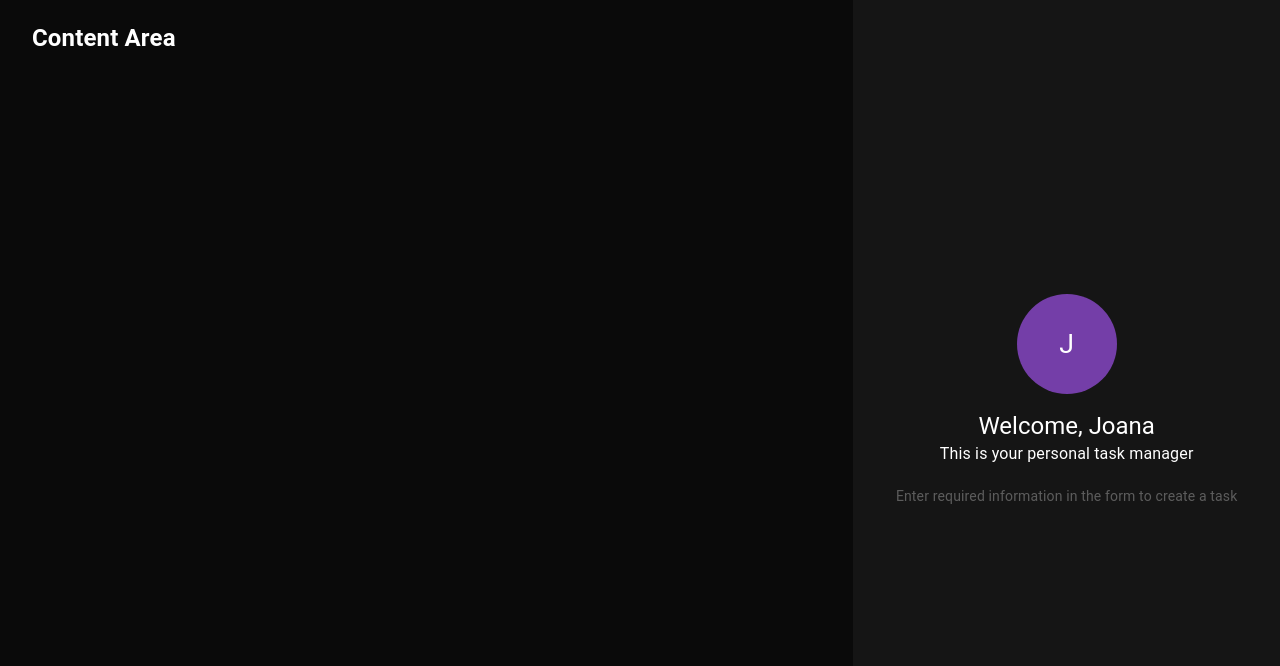
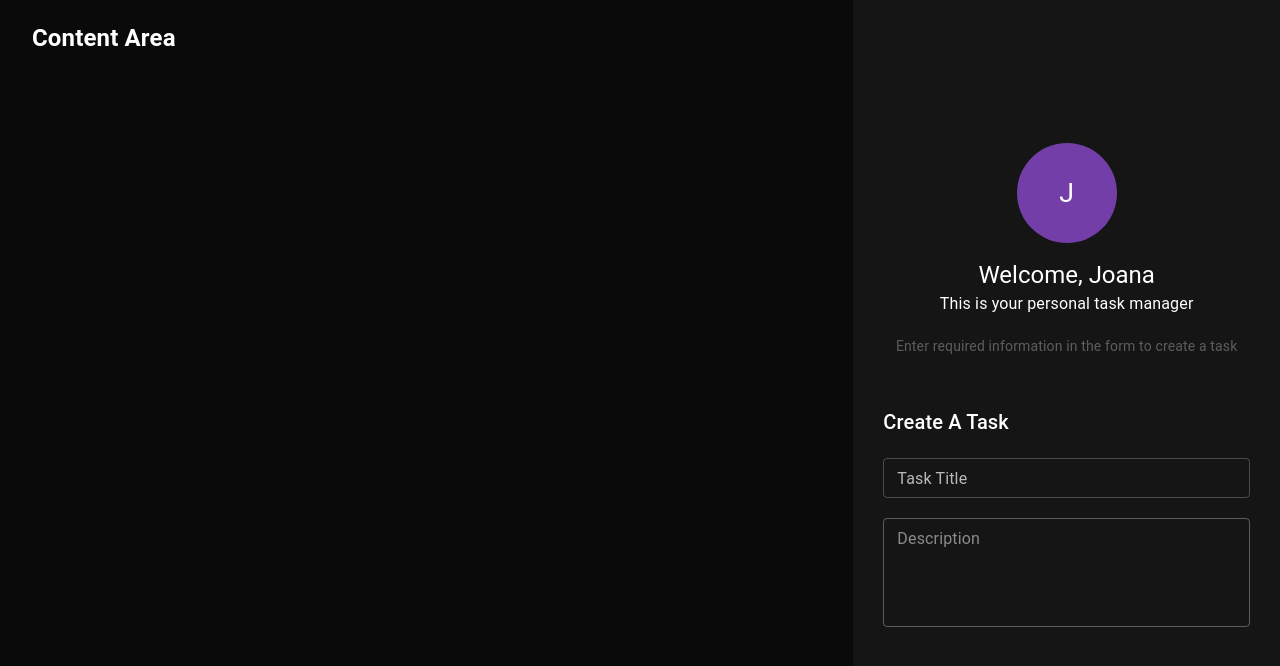
Before and after one commit to JoanaMas/fullstack-typescript-task-manager, a React (Create React App) app in the folder client/react-task-manager/: page / in a window 1280 px wide. Shown: the top 666 px of the page. Built offline with nearby package versions, Linux system fonts and the light colour scheme.

Commit message:
4: Dynamic TextField and DescriptionField components created

```diff
--- a/client/react-task-manager/src/components/profile/Profile.tsx
+++ b/client/react-task-manager/src/components/profile/Profile.tsx
@@ -1,13 +1,21 @@
 import React, { FC, ReactElement } from 'react';
-import PropTypes from 'prop-types';
+// import PropTypes from 'prop-types';
 // MUI components
 import { Avatar, Box, Typography } from '@mui/material';
 // Styles
 import * as Styled from './style';
 
-const Profile: FC = (props: any): ReactElement => {
 
-  const { name = "Joana" } = props;
+
+interface ProfileProps {
+  name: string,
+}
+
+
+
+const Profile: FC<ProfileProps> = (props): ReactElement => {
+
+  const { name } = props;
 
   return (
     <Box sx={Styled.profileContainer}>
@@ -22,8 +30,7 @@ const Profile: FC = (props: any): ReactElement => {
 export default Profile;
 
 
-// USING PROP TYPES
-
-Profile.propTypes = {
-  name: PropTypes.string,
-};
+// USING PROP TYPES - prop types will throw error message in JS if types are not correct
+// Profile.propTypes = {
+//   name: PropTypes.string.isRequired,
+// };
--- a/client/react-task-manager/src/components/sidebar/Sidebar.tsx
+++ b/client/react-task-manager/src/components/sidebar/Sidebar.tsx
@@ -3,6 +3,7 @@ import React, { FC, ReactElement } from 'react';
 import { Grid } from '@mui/material';
 // Components
 import Profile from '../profile/Profile';
+import TaskForm from '../taskForm/TaskForm';
 // Styles
 import * as Styled from './style';
 
@@ -11,7 +12,10 @@ const Sidebar: FC = (): ReactElement => {
     <Grid item md={4} sx={Styled.sidebarFormStyle}>
 
       {/* USER PROFILE */}
-      <Profile />
+      <Profile name="Joana" />
+
+      {/* CREATE TASK FORM */}
+      <TaskForm />
 
     </Grid>
   );
--- /dev/null
+++ b/client/react-task-manager/src/components/taskForm/TaskForm.tsx
@@ -0,0 +1,20 @@
+import React, { FC, ReactElement } from 'react';
+// MUI components
+import { Box, Typography } from '@mui/material';
+// Components
+import TaskTitleField from './_taskTitleField';
+import TaskDescriptionField from './_taskDescriptionField';
+// Styles
+import * as Styled from './style';
+
+const TaskForm: FC = (): ReactElement => {
+  return (
+    <Box sx={Styled.taskFormContainer}>
+        <Typography component="h2" variant="h6">Create A Task</Typography>
+        <TaskTitleField onChange={(e) => console.log(e.target.value)}/>
+        <TaskDescriptionField disabled={true}/>
+    </Box>
+  );
+};
+
+export default TaskForm;
--- /dev/null
+++ b/client/react-task-manager/src/components/taskForm/_taskDescriptionField.tsx
@@ -0,0 +1,35 @@
+import React, { FC, ReactElement } from 'react';
+import { TextField } from '@mui/material';
+// Interfaces
+import { TextFieldProps } from './interfaces/TextFieldInterface';
+
+
+// DYNAMIC COMPONENT
+const TaskDescriptionField: FC<TextFieldProps> = (
+  props,
+): ReactElement => {
+
+  // DESTRUCTURING THE PROPS & ASSIGNING DEFAULT VALUES TO THEM
+  const {
+    disabled = false,
+    onChange = (e) => console.log(e),
+  } = props;
+
+  return (
+    <TextField
+      id="description"
+      name="description"
+      label="Description"
+      placeholder="Description"
+      variant="outlined"
+      size="small"
+      multiline
+      rows={4}
+      fullWidth
+      onChange={onChange}
+      disabled={disabled}
+    />
+  );
+};
+
+export default TaskDescriptionField;
--- /dev/null
+++ b/client/react-task-manager/src/components/taskForm/_taskTitleField.tsx
@@ -0,0 +1,32 @@
+import React, { FC, ReactElement } from 'react';
+import { TextField } from '@mui/material';
+// Interfaces
+import { TextFieldProps } from './interfaces/TextFieldInterface';
+
+// DYNAMIC COMPONENT
+const TaskTitleField: FC<TextFieldProps> = (
+  props,
+): ReactElement => {
+
+  // DESTRUCTURING THE PROPS & ASSIGNING DEFAULT VALUES TO THEM
+  const {
+    onChange = (e) => console.log(e),
+    disabled = false,
+  } = props;
+
+  return (
+    <TextField
+      id="title"
+      label="Task Title"
+      placeholder="Task Title"
+      variant="outlined"
+      size="small"
+      name="title"
+      fullWidth
+      disabled={disabled}
+      onChange={onChange}
+    />
+  );
+};
+
+export default TaskTitleField;
--- /dev/null
+++ b/client/react-task-manager/src/components/taskForm/interfaces/DisabledInterface.ts
@@ -0,0 +1,3 @@
+export interface DisabledProps {
+    disabled?: boolean;
+}
--- /dev/null
+++ b/client/react-task-manager/src/components/taskForm/interfaces/TextFieldInterface.ts
@@ -0,0 +1,6 @@
+import React from "react";
+import { DisabledProps } from "./DisabledInterface";
+
+export interface TextFieldProps extends DisabledProps {
+    onChange?: (e: React.ChangeEvent<HTMLInputElement | HTMLTextAreaElement>) => void;
+}
--- /dev/null
+++ b/client/react-task-manager/src/components/taskForm/style.ts
@@ -0,0 +1,10 @@
+
+export const taskFormContainer = {
+    display: "flex",
+    flexDirection: "column",
+    alignItems: "flex-start",
+    width: "100%",
+    gap: "20px",
+    marginTop: "20px",
+    padding: "30px",
+};
```
